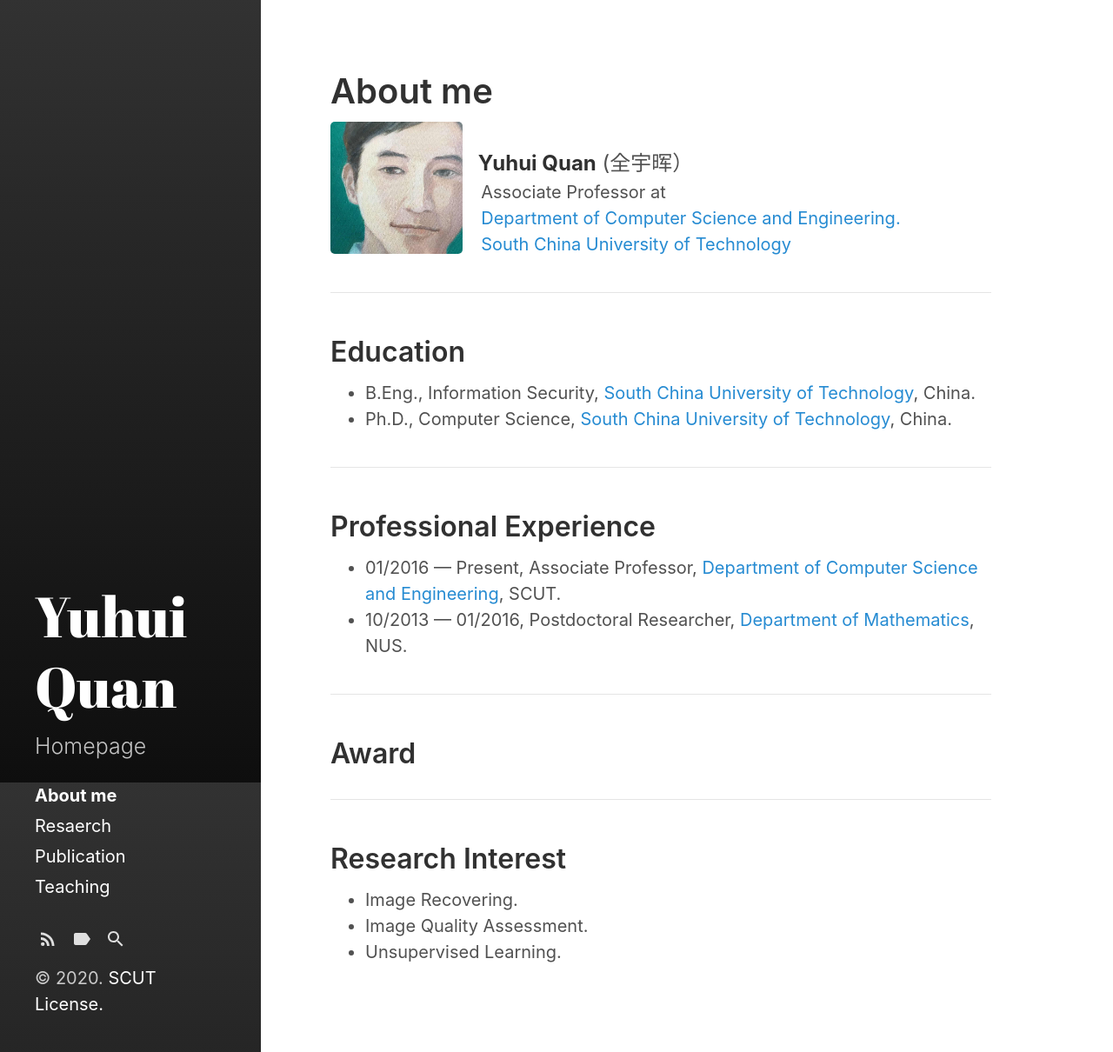
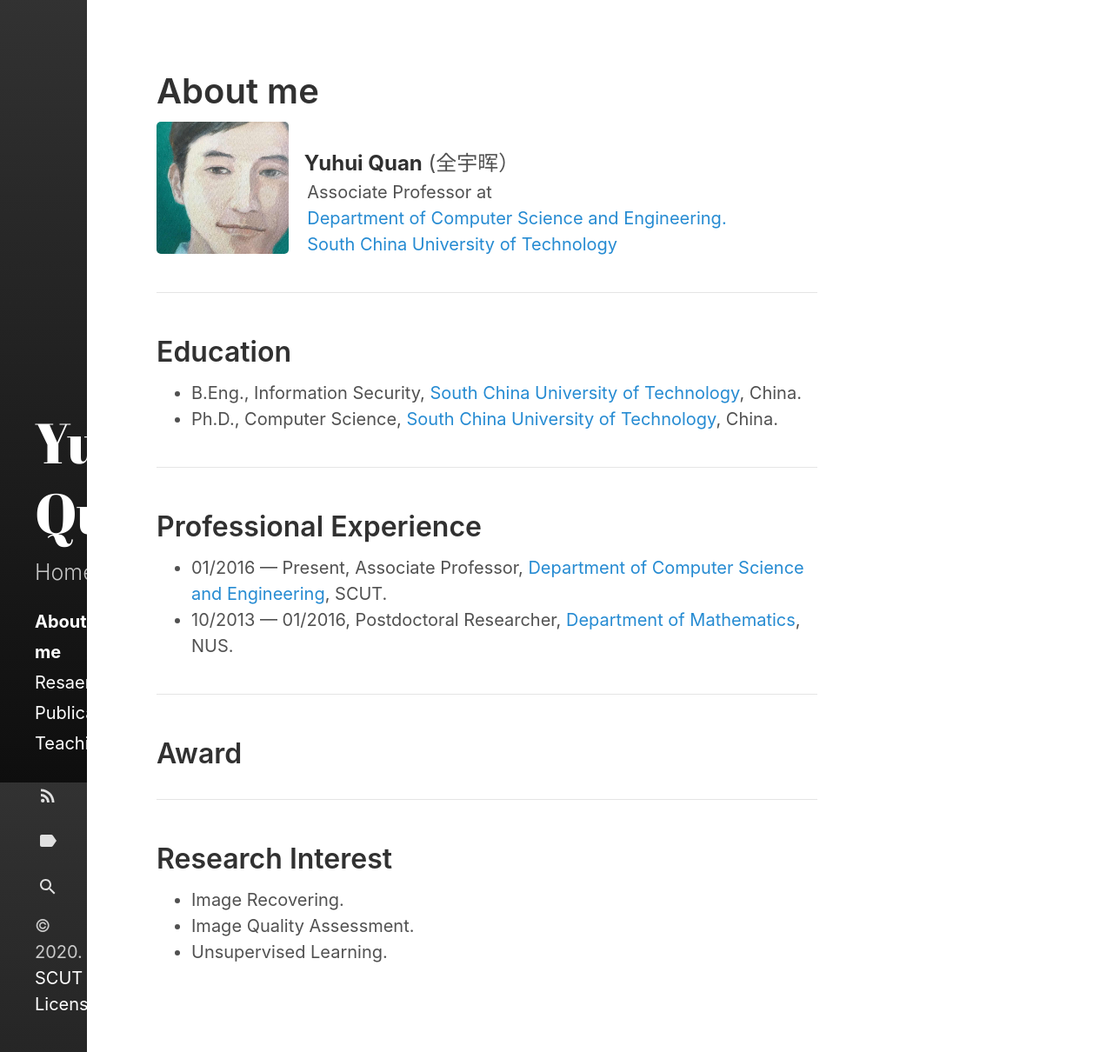
Before and after one commit to Dofboom/Dofboom.github.io, a Jekyll site: the page built from index.html, in a window 1280 px wide and 1210 px high. Shown: the whole window at 87% size. Built offline with Jekyll 4.4.1, drawn with Linux system fonts in a browser that asks for light colours; the list of posts is cut into pages by our own code.

Commit message:
Update _variables.scss

```diff
--- a/_sass/hydeout/_variables.scss
+++ b/_sass/hydeout/_variables.scss
@@ -29,7 +29,7 @@ $padding-v: 1em !default;
 $padding-h: 1.5em !default;
 $heading-spacing: 0.5rem !default;
 $section-spacing: 2rem !default;
-$sidebar-width: 15rem !default;
+$sidebar-width: 5rem !default;
 
 $large-breakpoint: 49rem !default;
 $large-font-size: 1.25rem !default;
```
